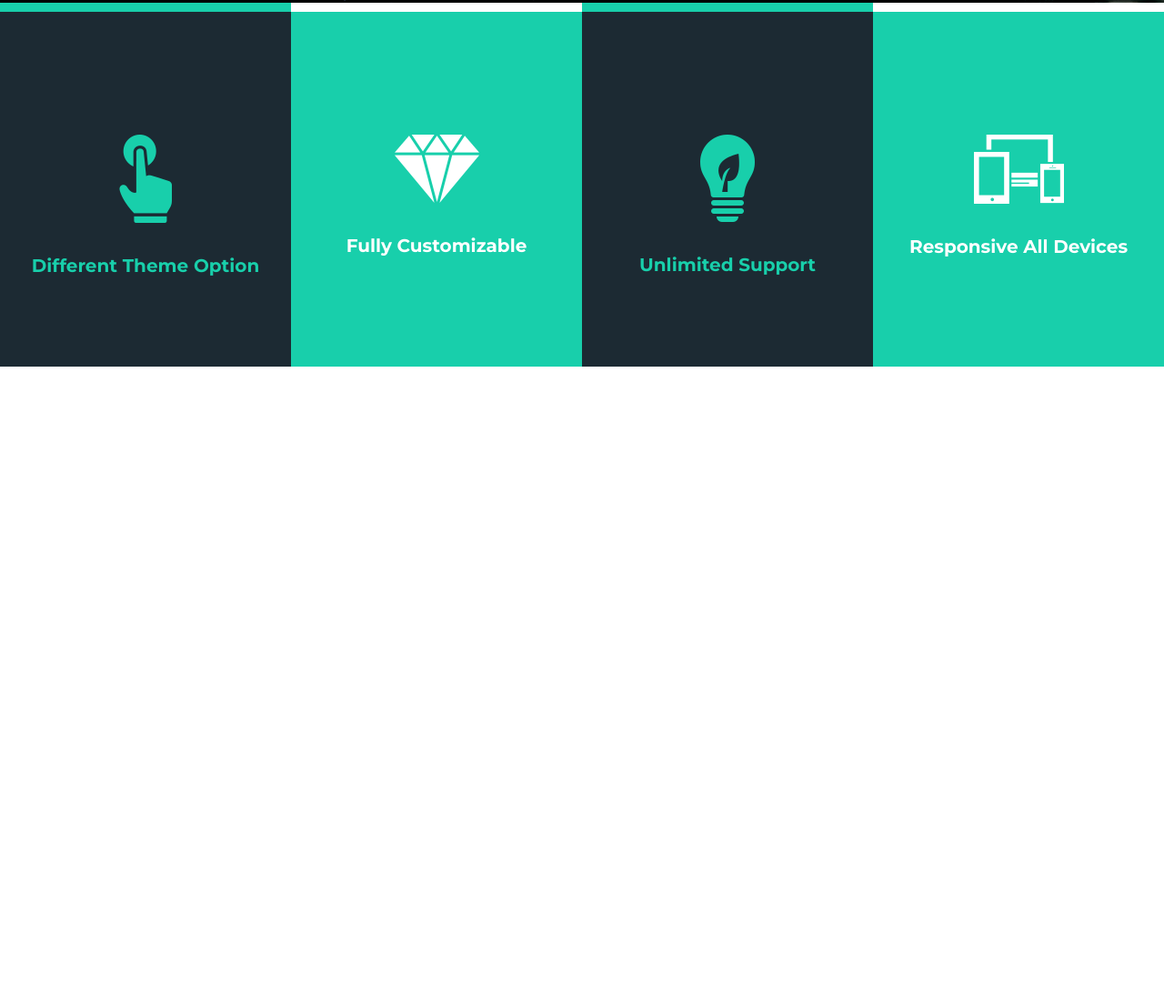
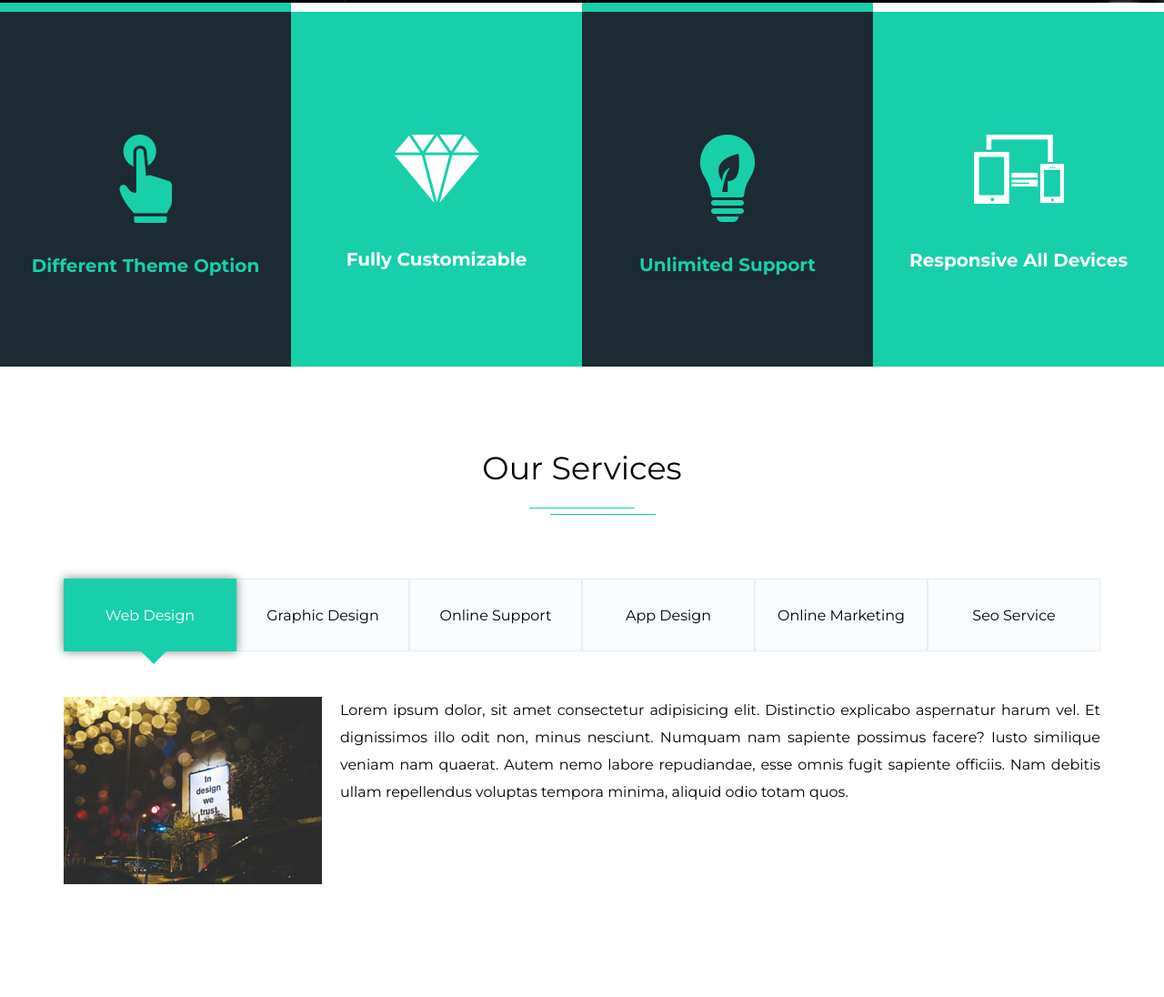
Before and after one commit to ulvibashir/THE-HAM-Project, a plain HTML site: page index.html in a window 1280 px wide. Shown: the part 927-2023 px from the top of the page at 91% size. Before the commit the page ends 1330 px from the top, so only its background shows below. Drawn offline with Linux system fonts and the light colour scheme.

Commit message:
Third section finised (Tab control)

```diff
--- a/css/style.css
+++ b/css/style.css
@@ -106,7 +106,10 @@ header > .container.row {
 
 .first-section {
     background-attachment: fixed;
+    /* default image */
+    /* background-image: url('../Images/Sections background/section-1\(header\).jpg'); */
     background-image: url('../Images/night.jpg');
+
     background-repeat: no-repeat;
     background-attachment: fixed;
     background-size: cover;
@@ -164,10 +167,13 @@ header > .container.row {
 }
 .right-button:hover {
     background-color: #009ab9;
+    box-shadow: 0 -10px 10px #009ab9;
 }
 
 .left-button:hover {
     background-color: #12977d;
+    box-shadow: 0 -10px 10px #12977d;
+
 }
 
 .download-button-container {
@@ -198,6 +204,7 @@ header > .container.row {
 .first-block, .third-block {
     border-top: 10px solid var(--primaryColor);
     background-color: #1c2a33;
+
 }
 
 .second-block, .fourth-block {
@@ -220,11 +227,124 @@ header > .container.row {
     text-align: center;
     font-size: 20px;
     font-weight: 700;
+    padding-top: 15px;
 }
 
 
-/* Third Section */
+/* Third Section  Our Services*/
 
 .third-section{
+    height: 600px;
 
 }
+
+.section-title {
+    text-align: center;
+    font-size: 35px;
+    margin-top: 90px;
+    position: relative;
+}
+
+.section-title::before {
+    content: '';
+    position: absolute;
+    width: 10%;
+    height: 1px;
+    top: 65px;
+    background-color: #18cfab;
+    left: 45%;
+
+}
+.section-title::after {
+    content: '';
+    position: absolute;
+    width: 10%;
+    height: 1px;
+    top: 72px;
+    background-color: #18cfab;
+    left: 47%;
+}
+
+
+.tab-panel {
+    margin-top: 100px;
+}
+
+.tab-list {
+    list-style: none;
+    justify-content: center;
+}
+
+.tab-list-element {
+    background-color: #f8fcfe;
+    width: 190px;
+    height: 80px;
+    text-align: center;
+    border: 1px solid #ebecec;
+    display: flex;
+    justify-content: center;
+    flex-direction: column;
+    position: relative;
+    transition: all .5s ease;
+}
+
+.active-tab {
+    background-color: var(--primaryColor);
+    color: white;
+    border-color: var(--primaryColor);
+    box-shadow: 0 0 10px gray;
+    z-index: 10;
+
+
+}
+
+.active-tab::after {
+    /* tab triangle */
+
+    position: absolute;
+    content: "";
+    width: 0px;
+    height: 0px;
+    border-top: 15px solid var(--primaryColor);
+    border-right: 15px solid transparent;
+    border-bottom: 15px solid transparent;
+    border-left: 15px solid transparent;
+    top: 100%;
+    right: 75px;
+
+}
+
+
+/* third section tab content */
+
+.content-panel {
+    width: 100%;
+    margin-top: 50px;
+    padding: 0 10px;
+}
+
+.content-panel img {
+    margin-right: 20px;
+    transition: all .5s ease;
+
+}
+
+.content-panel p {
+    line-height: 30px;
+    text-align: justify;
+    overflow: hidden;
+}
+
+
+/* Fourth Section */
+
+.fourth-section {
+    height: 400px;
+    background-attachment: fixed;
+    /* default image */
+    /* background-image: url('../Images/Sections background/section-2.jpg'); */
+    background-repeat: no-repeat;
+    background-attachment: fixed;
+    background-size: cover;
+    width: 100%;
+}
--- a/index.html
+++ b/index.html
@@ -72,17 +72,33 @@
 
 
     <section class="third-section">
+        <div class="container">
+            <p class="section-title">Our Services</p>
+
+            <div class="tab-panel">
+                <ul class="tab-list row">
+                    <li class="tab-list-element active-tab">Web Design</li>
+                    <li class="tab-list-element">Graphic Design</li>
+                    <li class="tab-list-element">Online Support</li>
+                    <li class="tab-list-element">App Design</li>
+                    <li class="tab-list-element">Online Marketing</li>
+                    <li class="tab-list-element">Seo Service</li>
+                </ul>
+
+                <div class="content-panel row">
+                    <!-- Will be added dynamically -->
+                </div>
+            </div>
+        </div>
+    </section>
+
+    <section class="fourth-section">
 
     </section>
 
 
-
-
-
-
-
-
-
+<script src="scripts/arrays.js"></script>
+<script src="scripts/main.js"></script>
 </body>
 
 </html>
--- /dev/null
+++ b/scripts/arrays.js
@@ -0,0 +1,35 @@
+const tabList = [
+    "Web Design",
+    "Graphic Design",
+    "Online Support",
+    "App Design",
+    "Online Marketing",
+    "Seo Service"
+];
+
+const imageList = [
+    "Images/graphic design/graphic-design6.jpg",
+    "Images/graphic design/graphic-design10.jpg",
+    "Images/graphic design/graphic-design5.jpg",
+    "Images/graphic design/graphic-design12.jpg",
+    "Images/graphic design/graphic-design3.jpg",
+    "Images/graphic design/graphic-design4.jpg"
+];
+
+// Text can be added to this array now I will keep 1 text
+const textList = [
+    `Lorem ipsum dolor, sit amet consectetur
+    adipisicing elit. Distinctio explicabo
+    aspernatur harum vel. Et dignissimos
+    illo odit non, minus nesciunt. Numquam
+    nam sapiente possimus facere? Iusto similique
+    veniam nam quaerat. Autem nemo labore repudiandae,
+    esse omnis fugit sapiente officiis. Nam debitis
+    ullam repellendus voluptas tempora minima, aliquid
+    odio totam quos.`,
+    `At the outset, web designing emerged as an easier and simple way of exchanging information. It was a better means of communication and had better networking benefits compared to the commercial reasons. Later on, the Web became an avenue for making profits, and the information space that was prior for providing free exchange thus changed to a space for commercial transactions.`,
+    `There was also need to allow programmers to distribute their software freely and enable people to modify source codes. The current web-based software developers such as PHP, Firefox, WordPress and Linux are thus major contributors to development of modern websites. Open source has consequently had a direct influence on web development and browsing such as flexibility and innovative development initiatives in addition to providing network solutions.`,
+    `Development of ‘open source’ receives very little attention especially official concerns by the initial founders for its development. The initial organizations to benefit from the open licensing systems directly included the Department of Defence (DOD), Research Agencies, and the Lab researchers such as National Laboratories (Reece et al, 92). These organizations were the most viable producers, users and beneficiaries of the licensing operation.`,
+    `The firms also provided the platform for major advances such as the firewalls, and other network security tools. Open licensing therefore caused firms to merge ideas and integrate development of operating systems and related software to high-tech but inexpensive software/hardware supercomputers to replace the original Pentium-based systems.`,
+    `Although departments such as the DOD or Space Agencies may have developed or initiated most of the research into open source, in overall, today’s beneficiaries include commercial agencies. Commercial enterprises such as Netscape, Red Hat, Cygnus, MacAfee and Caldera were quick to realize the opportunities offered by web-based methodologies and begun to offer the open source arrangements.`
+];
--- a/scripts/main.js
+++ b/scripts/main.js
@@ -0,0 +1,54 @@
+class TabPanel {
+    constructor (tabId, imageId, textId) {
+        this.tabID = tabId;
+        this.imageID = imageId;
+        this.textID = textId;
+    }
+
+    setActive () {
+        this.clearActiveAll();
+        this.setContent();
+        let tabs = document.querySelectorAll(".tab-list-element");
+        for (let i = 0; i < tabs.length; i++){
+            if(tabs[i].textContent == tabList[this.tabID]){
+                tabs[i].classList.add("active-tab");
+            }
+        }
+    }
+    clearActiveAll () {
+        let activeTabs = document.querySelectorAll(".active-tab");
+        activeTabs.forEach((item) => {
+            item.classList.remove("active-tab");
+        })
+    }
+    setContent () {
+        let img = document.createElement("img");
+        img.src = imageList[this.imageID];
+        let p = document.createElement("p");
+        p.textContent = textList[this.textID];
+
+        let parent = document.querySelector(".content-panel");
+        parent.replaceChild(img, parent.firstChild);
+        parent.replaceChild(p, parent.lastChild);
+    }
+
+};
+
+
+
+let tabs = [];
+for (let i = 0; i < tabList.length; i++) {
+    // I can change 0 to i for setting each tab its own text but I set 0
+    let tab = new TabPanel(i,i,i);
+    tabs.push(tab);
+}
+
+let domTabs = document.querySelectorAll(".tab-list-element");
+
+for (let i = 0; i < tabs.length; i++) {
+    domTabs[i].addEventListener("click", () => {
+        tabs[i].setActive();
+    })
+}
+
+tabs[0].setActive();
```
Also changed, not shown: 1 other file.
